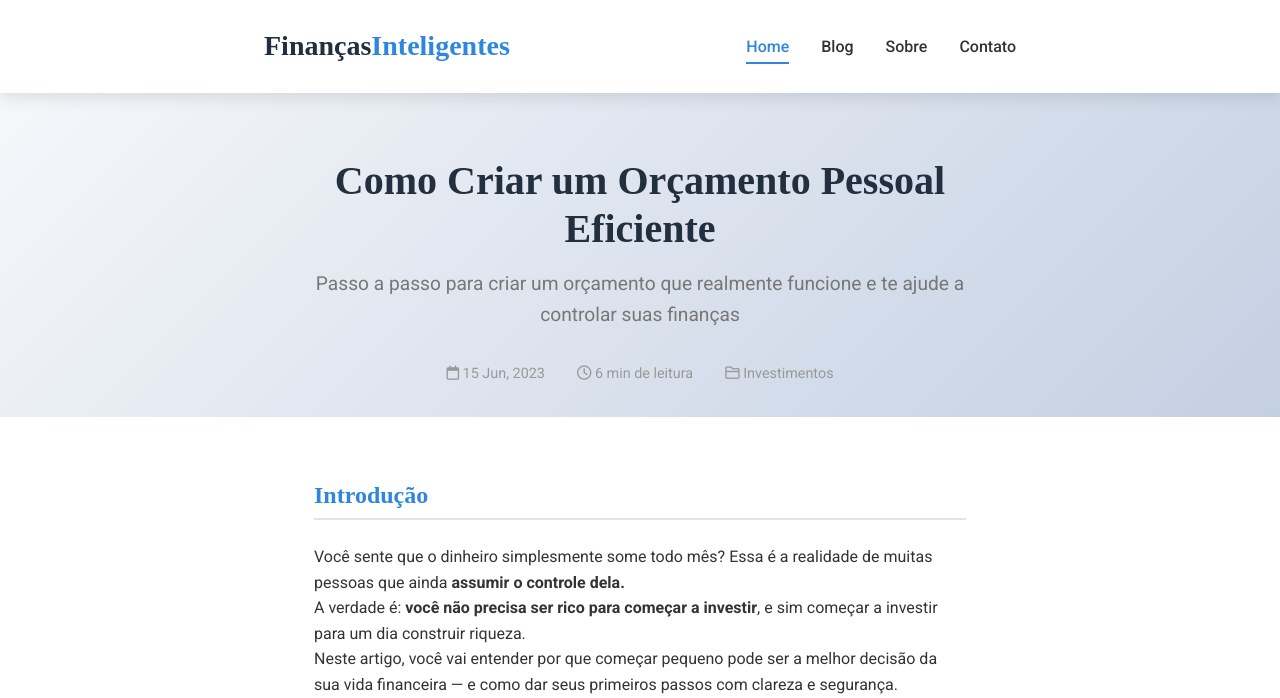
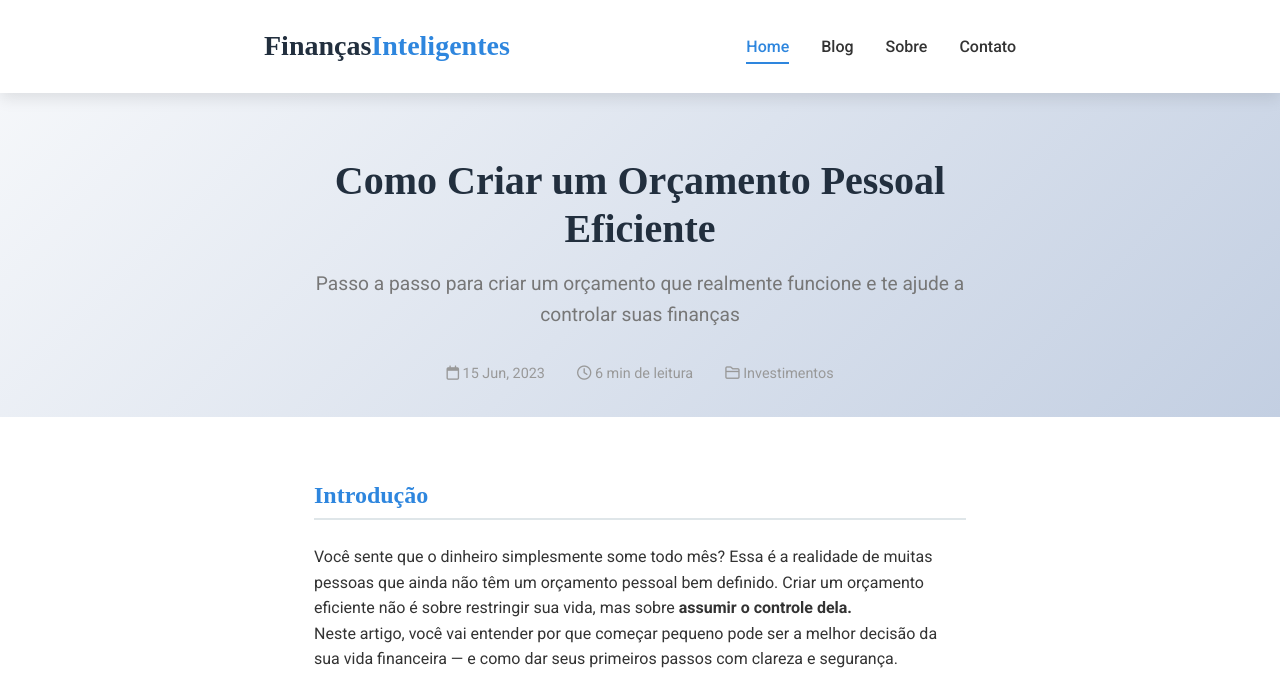
Before and after one commit to nomealeatorio123/pagina-principal, a plain HTML site: page como-criar-um-orcamento-pessoal-eficiente.html in a window 1280 px wide. Shown: the top 698 px of the page. Drawn offline with Linux system fonts and the light colour scheme; a web font is replaced by a local one.

Commit message:
yvuvyuvuy

```diff
--- a/como-criar-um-orcamento-pessoal-eficiente.html
+++ b/como-criar-um-orcamento-pessoal-eficiente.html
@@ -569,8 +569,7 @@
         <div class="container article-container">
             <div class="article-section">
                 <h2>Introdução</h2>
-                <p>Você sente que o dinheiro simplesmente some todo mês? Essa é a realidade de muitas pessoas que ainda <strong>assumir o controle dela.</strong></p>
-                <p>A verdade é: <strong>você não precisa ser rico para começar a investir</strong>, e sim começar a investir para um dia construir riqueza.</p>
+                <p>Você sente que o dinheiro simplesmente some todo mês? Essa é a realidade de muitas pessoas que ainda não têm um orçamento pessoal bem definido. Criar um orçamento eficiente não é sobre restringir sua vida, mas sobre <strong>assumir o controle dela.</strong></p>
                 <p>Neste artigo, você vai entender por que começar pequeno pode ser a melhor decisão da sua vida financeira — e como dar seus primeiros passos com clareza e segurança.</p>
             </div>
 
```
